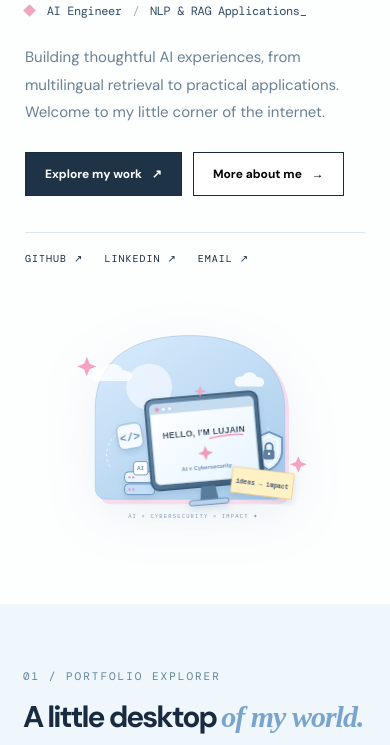
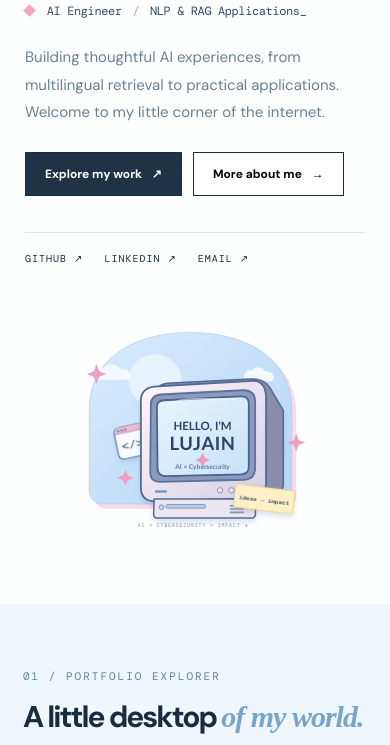
Before and after one commit to Lujain-Alahmari/portfolio, a plain HTML site: page index.html in a window 390 px wide. Shown: the part 325-1070 px from the top of the page. Drawn offline with nearby package versions, Linux system fonts and the light colour scheme; a web font is replaced by a local one.

Commit message:
Render responsive CRT hero as inline vector instead of image file

```diff
--- a/index.html
+++ b/index.html
@@ -7,7 +7,7 @@
   <meta name="description" content="Lujain Mesfer — AI Engineer focused on NLP, RAG and human-centered technology." />
   <title>Lujain Mesfer · Portfolio OS</title>
   <link rel="stylesheet" href="styles.css" />
-  <style>.hero-art-img{width:100%;height:auto;display:block;filter:drop-shadow(0 12px 24px rgba(99,139,180,.1));transition:transform .45s cubic-bezier(.2,.8,.2,1)}.intro-art:hover .hero-art-img{transform:translateY(-6px)}@media(prefers-reduced-motion:reduce){.hero-art-img{transition:none}.intro-art:hover .hero-art-img{transform:none}}</style>
+  <style>.hero-crt{display:block;width:100%;height:auto;aspect-ratio:900 / 690;overflow:visible;transition:transform .45s cubic-bezier(.2,.8,.2,1)}.intro-art:hover .hero-crt{transform:translateY(-6px)}@media(prefers-reduced-motion:reduce){.hero-crt{transition:none}.intro-art:hover .hero-crt{transform:none}}</style>
   <script src="script.js" defer></script>
 </head>
 <body>
@@ -30,7 +30,52 @@
           <div class="intro-actions"><button class="btn btn-dark" type="button" data-open="projects">Explore my work <span aria-hidden="true">↗</span></button><button class="btn btn-light" type="button" data-open="about">More about me <span aria-hidden="true">→</span></button></div>
           <div class="social-links"><a target="_blank" rel="noopener noreferrer" href="https://github.com/Lujain-Alahmari">GITHUB ↗</a><a target="_blank" rel="noopener noreferrer" href="https://www.linkedin.com/in/lujain-mesfer-155773254/">LINKEDIN ↗</a><a href="mailto:alahmari1lujain@gmail.com">EMAIL ↗</a></div>
         </div>
-        <div class="intro-art" aria-hidden="true"><img class="hero-art-img" src="assets/lujain-ai-hero.svg" alt="" width="900" height="690" loading="eager" decoding="async" /></div>
+        <div class="intro-art" aria-hidden="true">
+          <svg class="hero-crt" xmlns="http://www.w3.org/2000/svg" viewBox="0 0 900 690" preserveAspectRatio="xMidYMid meet">
+            <defs>
+              <linearGradient id="crt-arch" x1="0" y1="0" x2="1" y2="1"><stop stop-color="#d8ebfe"/><stop offset="1" stop-color="#b6d6f6"/></linearGradient>
+              <linearGradient id="crt-frame" x1="0" y1="0" x2="1" y2="1"><stop stop-color="#fff7fb"/><stop offset="1" stop-color="#d4cfe4"/></linearGradient>
+              <linearGradient id="crt-glass" x1="0" y1="0" x2="1" y2="1"><stop stop-color="#e7f6ff"/><stop offset="1" stop-color="#c8e1f7"/></linearGradient>
+              <filter id="crt-shadow" x="-30%" y="-30%" width="160%" height="160%"><feDropShadow dx="0" dy="12" stdDeviation="9" flood-color="#59769b" flood-opacity=".2"/></filter>
+            </defs>
+            <path d="M115 564V296c0-169 144-257 335-257s335 88 335 257v268c0 26-18 44-44 44H159c-26 0-44-18-44-44Z" fill="#f7dce8"/>
+            <path d="M100 548V281C100 113 245 25 435 25S770 113 770 281v267c0 26-18 44-44 44H144c-26 0-44-18-44-44Z" fill="url(#crt-arch)" stroke="#a4c9ea" stroke-width="2"/>
+            <circle cx="318" cy="184" r="87" fill="#f4faff" opacity=".68"/>
+            <path d="M205 149c-13-22-45-24-59-5-28-7-45 15-33 37h121c12-19-7-40-29-32Z" fill="#f6fbff" opacity=".94"/>
+            <path d="M682 153c-11-18-33-16-43-2-26-5-37 25-15 35h80c17-13 3-34-22-33Z" fill="#f6fbff" opacity=".94"/>
+            <g fill="#ed9fc1"><path d="m124 130 9 23 23 9-23 9-9 23-9-23-23-9 23-9Z"/><path d="m785 360 8 21 21 8-21 8-8 21-8-21-21-8 21-8Z"/><path d="m220 479 8 19 19 8-19 8-8 19-8-19-19-8 19-8Z"/></g>
+            <g transform="translate(188 333) rotate(-12 48 48)" filter="url(#crt-shadow)">
+              <rect x="0" y="0" width="103" height="105" rx="17" fill="#f8fbff" stroke="#567aa2" stroke-width="4"/>
+              <path d="M1 19h101" stroke="#567aa2" stroke-width="4"/><path d="M2 19V16Q2 1 17 1h69q16 0 16 16v2Z" fill="#f5b5cf"/>
+              <circle cx="15" cy="11" r="4" fill="#7592b0"/><circle cx="27" cy="11" r="4" fill="#7592b0"/><circle cx="39" cy="11" r="4" fill="#7592b0"/>
+              <text x="52" y="76" font-family="monospace" font-size="39" font-weight="bold" text-anchor="middle" fill="#4b6990">&lt;/&gt;</text>
+            </g>
+            <path d="M658 360q31-16 59 0l23 13v36q-3 36-52 58-49-22-51-58v-36Z" fill="#eaf5ff" stroke="#5879a2" stroke-width="5" filter="url(#crt-shadow)"/>
+            <path d="M658 374q30-12 59 0v33q-3 29-29 44-27-15-30-44Z" fill="#c6ddf4" stroke="#fff" stroke-width="4"/>
+            <rect x="672" y="401" width="32" height="29" rx="6" fill="#59779f"/><path d="M678 402v-8a10 10 0 0 1 20 0v8" fill="none" stroke="#59779f" stroke-width="6"/><circle cx="688" cy="412" r="3" fill="white"/>
+            <g filter="url(#crt-shadow)">
+              <path d="M309 251q0-50 50-58l275-14q52-3 73 45l35 58v250q-12 45-54 47l-348 5q-45 0-46-52Z" fill="#8a8cac" stroke="#526a95" stroke-width="5"/>
+              <path d="M271 260q-4-50 44-56l326-19q40-1 44 48v294q-1 43-45 47l-321 9q-47 0-48-44Z" fill="url(#crt-frame)" stroke="#536b92" stroke-width="6"/>
+              <path d="M304 268q-2-34 32-38l273-14q39-1 40 36v226q-2 32-36 34l-280 7q-31 0-31-29Z" fill="#8c99bf" stroke="#5c7298" stroke-width="6"/>
+              <path d="M324 272q-1-22 24-23l254-13q26-1 26 25v209q0 22-24 24l-251 6q-27 0-27-27Z" fill="url(#crt-glass)" stroke="#45668e" stroke-width="6"/>
+              <path d="M355 268q38-25 102-24h129" fill="none" stroke="#fff" stroke-width="5" opacity=".52"/>
+              <rect x="317" y="547" width="40" height="8" rx="3" fill="#8592bb"/>
+              <g fill="#e8e3f1" stroke="#8992b8" stroke-width="3"><circle cx="533" cy="547" r="9"/><circle cx="570" cy="547" r="9"/><circle cx="607" cy="547" r="9"/></g>
+              <path d="M315 576h335v49q0 14-14 14H327q-14 0-14-14Z" fill="#ebe6ef" stroke="#536b92" stroke-width="5"/>
+              <rect x="354" y="594" width="131" height="12" rx="5" fill="#b8cbea" stroke="#8295b7" stroke-width="3"/>
+              <circle cx="339" cy="603" r="8" fill="#c5d5ef" stroke="#8295b7" stroke-width="3"/>
+              <g stroke="#8295b7" stroke-width="5" stroke-linecap="round"><path d="M567 598h43"/><path d="M567 609h43"/><path d="M567 620h43"/></g>
+            </g>
+            <g font-family="'Trebuchet MS',Verdana,sans-serif" fill="#2b446a" text-anchor="middle">
+              <text x="475" y="348" font-size="38" font-weight="800">HELLO, I'M</text>
+              <text x="475" y="414" font-size="61" font-weight="900" letter-spacing="2">LUJAIN</text>
+              <text x="475" y="476" font-size="22" font-weight="600" fill="#607da4">AI × Cybersecurity</text>
+            </g>
+            <path d="m475 423 8 16 16 8-16 8-8 16-8-16-16-8 16-8Z" fill="#ec9cbb"/>
+            <g transform="translate(586 525) rotate(7)" filter="url(#crt-shadow)"><rect width="198" height="77" rx="5" fill="#fff0c8" stroke="#e1ba66" stroke-width="2"/><text x="99" y="48" text-anchor="middle" font-family="monospace" font-size="20" font-weight="bold" fill="#334969">ideas → impact</text></g>
+            <text x="445" y="670" text-anchor="middle" font-family="monospace" font-size="16" letter-spacing="3" fill="#7c9bb9">AI × CYBERSECURITY × IMPACT ✦</text>
+          </svg>
+        </div>
       </section>
 
       <section class="desktop-section" aria-label="Interactive portfolio desktop">
```
